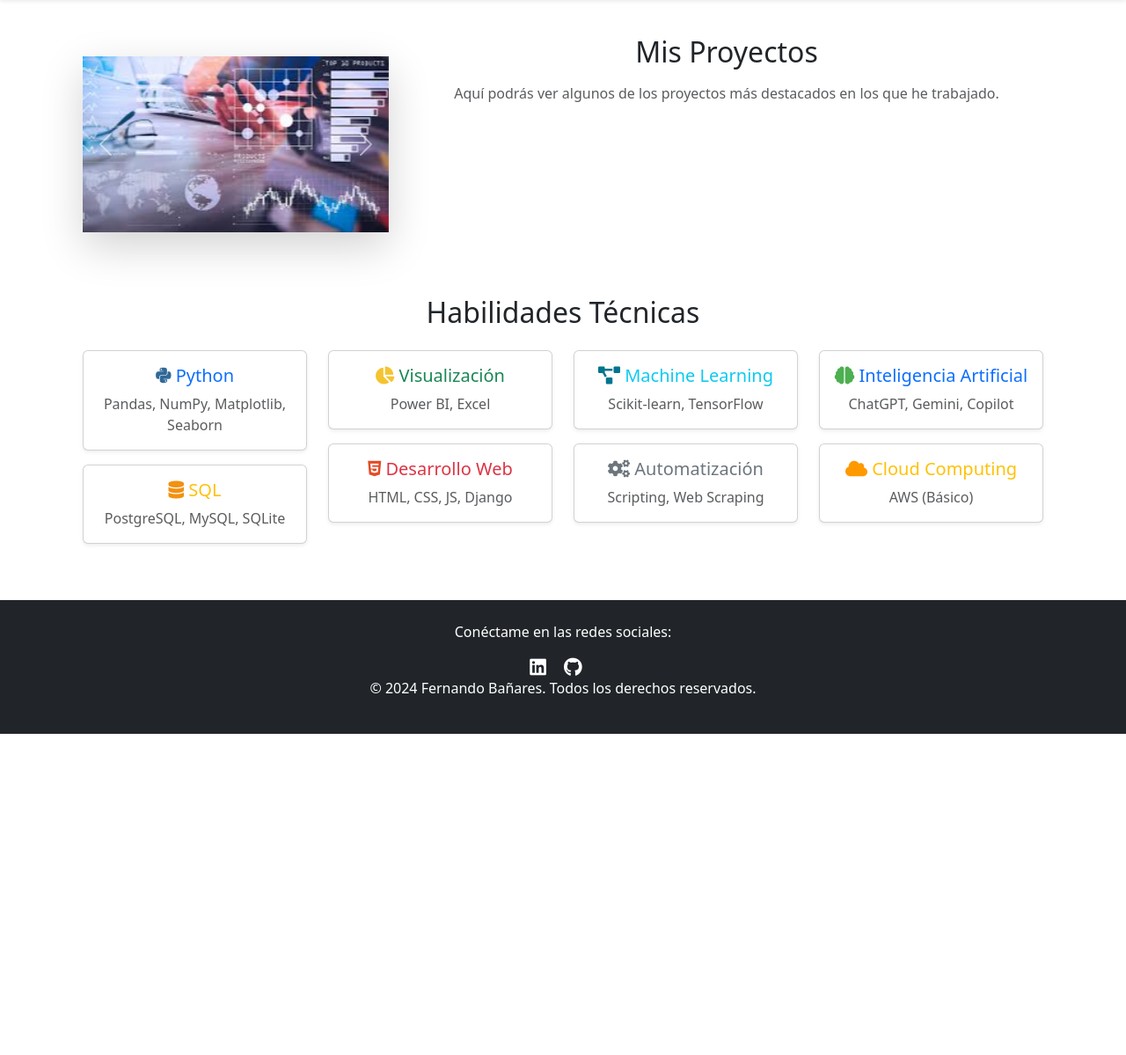
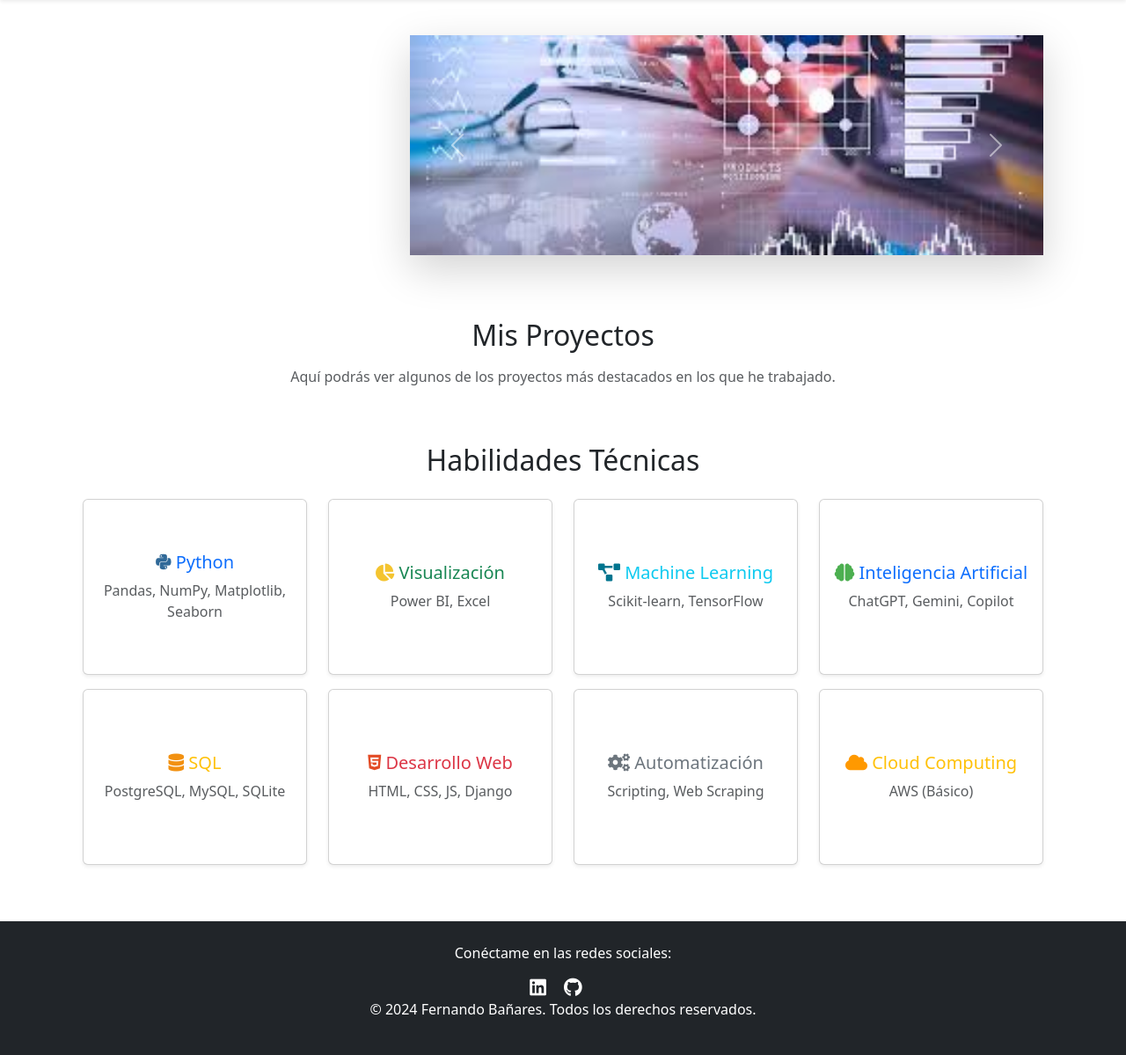
Before and after one commit to fernandobanares/portafolio1, a Django app: page / in a window 1280 px wide. Shown: the part 56-1255 px from the top of the page at 88% size. Before the commit the page ends 890 px from the top, so only its background shows below. Run offline with Django 5.2, Linux system fonts and the light colour scheme; data that the repository does not hold is empty.

Commit message:
se corrige el home

```diff
--- a/templates/home.html
+++ b/templates/home.html
@@ -1,25 +1,43 @@
 {% extends 'base.html' %}
 {% load static %}
 
+{% block title %}Inicio - Fernando Bañares{% endblock %}
+
 {% block content %}
+<!-- Estilos personalizados -->
+<style>
+    .fixed-size {
+        height: 250px; /* Altura fija para imágenes del carrusel */
+        object-fit: cover; /* Recorta proporcionalmente para ajustar al contenedor */
+    }
+    .card {
+        min-height: 200px; /* Altura mínima para las tarjetas */
+    }
+    .list-group-item img {
+        object-fit: cover;
+        border-radius: 5px;
+    }
+</style>
+
 <div class="container">
-    <div class="row">
-        <!-- Columna de información personal y resumen -->
+    <!-- Información personal y Carrusel -->
+    <div class="row mb-5">
         <div class="col-md-6 col-lg-4 mb-4 text-center">
             <h1 class="display-4 mb-4">{{ nombre }}</h1>
             <p class="lead mb-4">{{ descripcion }}</p>
+        </div>
 
-            <!-- Carrusel de Imágenes -->
+        <div class="col-md-6 col-lg-8 mb-4">
             <div id="portfolioCarousel" class="carousel slide shadow-lg rounded" data-bs-ride="carousel" data-bs-interval="5000">
                 <div class="carousel-inner">
                     <div class="carousel-item active">
-                        <img src="{% static 'images/img1.jpg' %}" class="d-block w-100 img-fluid fixed-size" alt="Descripción de Imagen 1">
+                        <img src="{% static 'images/img1.jpg' %}" class="d-block w-100 fixed-size" alt="Imagen 1">
                     </div>
                     <div class="carousel-item">
-                        <img src="{% static 'images/img2.jpg' %}" class="d-block w-100 img-fluid fixed-size" alt="Descripción de Imagen 2">
+                        <img src="{% static 'images/img2.jpg' %}" class="d-block w-100 fixed-size" alt="Imagen 2">
                     </div>
                     <div class="carousel-item">
-                        <img src="{% static 'images/img3.jpg' %}" class="d-block w-100 img-fluid fixed-size" alt="Descripción de Imagen 3">
+                        <img src="{% static 'images/img3.jpg' %}" class="d-block w-100 fixed-size" alt="Imagen 3">
                     </div>
                 </div>
                 <button class="carousel-control-prev" type="button" data-bs-target="#portfolioCarousel" data-bs-slide="prev">
@@ -32,12 +50,16 @@
                 </button>
             </div>
         </div>
+    </div>
 
-        <!-- Columna de proyectos -->
-        <div class="col-md-6 col-lg-8 mb-4 text-center">
+    <!-- Proyectos -->
+    <div class="row mb-5">
+        <div class="col-12 text-center">
             <h2 class="mb-3">Mis Proyectos</h2>
             <p class="text-muted">Aquí podrás ver algunos de los proyectos más destacados en los que he trabajado.</p>
-            <ul class="list-group">
+        </div>
+        <div class="col-12">
+            <ul class="list-group shadow">
                 {% for proyecto in proyectos %}
                 <li class="list-group-item d-flex justify-content-between align-items-center">
                     <img src="{{ proyecto.imagen_principal.url }}" class="img-thumbnail" width="50" height="50" alt="{{ proyecto.titulo }}">
@@ -49,14 +71,12 @@
         </div>
     </div>
 
-    <!-- Sección de Habilidades Técnicas -->
-    <div class="mt-5 text-center">
+    <!-- Habilidades Técnicas -->
+    <div class="row mb-5 text-center">
         <h2 class="mb-4">Habilidades Técnicas</h2>
-        <div class="row">
-            <!-- Columna 1 -->
         <div class="col-md-6 col-lg-3">
             <div class="card shadow-sm rounded mb-3">
-                    <div class="card-body">
+                <div class="card-body d-flex flex-column justify-content-center align-items-center">
                     <h5 class="card-title text-primary">
                         <i class="fab fa-python" style="color: #306998;"></i> Python
                     </h5>
@@ -64,7 +84,7 @@
                 </div>
             </div>
             <div class="card shadow-sm rounded mb-3">
-                    <div class="card-body">
+                <div class="card-body d-flex flex-column justify-content-center align-items-center">
                     <h5 class="card-title text-warning">
                         <i class="fas fa-database" style="color: #f29111;"></i> SQL
                     </h5>
@@ -72,10 +92,10 @@
                 </div>
             </div>
         </div>
-            <!-- Columna 2 -->
+
         <div class="col-md-6 col-lg-3">
             <div class="card shadow-sm rounded mb-3">
-                    <div class="card-body">
+                <div class="card-body d-flex flex-column justify-content-center align-items-center">
                     <h5 class="card-title text-success">
                         <i class="fas fa-chart-pie" style="color: #f4c430;"></i> Visualización
                     </h5>
@@ -83,7 +103,7 @@
                 </div>
             </div>
             <div class="card shadow-sm rounded mb-3">
-                    <div class="card-body">
+                <div class="card-body d-flex flex-column justify-content-center align-items-center">
                     <h5 class="card-title text-danger">
                         <i class="fab fa-html5" style="color: #e34c26;"></i> Desarrollo Web
                     </h5>
@@ -91,10 +111,10 @@
                 </div>
             </div>
         </div>
-            <!-- Columna 3 -->
+
         <div class="col-md-6 col-lg-3">
             <div class="card shadow-sm rounded mb-3">
-                    <div class="card-body">
+                <div class="card-body d-flex flex-column justify-content-center align-items-center">
                     <h5 class="card-title text-info">
                         <i class="fas fa-project-diagram" style="color: #00758f;"></i> Machine Learning
                     </h5>
@@ -102,7 +122,7 @@
                 </div>
             </div>
             <div class="card shadow-sm rounded mb-3">
-                    <div class="card-body">
+                <div class="card-body d-flex flex-column justify-content-center align-items-center">
                     <h5 class="card-title text-secondary">
                         <i class="fas fa-cogs" style="color: #6c757d;"></i> Automatización
                     </h5>
@@ -110,10 +130,10 @@
                 </div>
             </div>
         </div>
-            <!-- Columna 4 -->
+
         <div class="col-md-6 col-lg-3">
             <div class="card shadow-sm rounded mb-3">
-                    <div class="card-body">
+                <div class="card-body d-flex flex-column justify-content-center align-items-center">
                     <h5 class="card-title text-primary">
                         <i class="fas fa-brain" style="color: #4caf50;"></i> Inteligencia Artificial
                     </h5>
@@ -121,7 +141,7 @@
                 </div>
             </div>
             <div class="card shadow-sm rounded">
-                    <div class="card-body">
+                <div class="card-body d-flex flex-column justify-content-center align-items-center">
                     <h5 class="card-title text-warning">
                         <i class="fas fa-cloud" style="color: #ff9900;"></i> Cloud Computing
                     </h5>
@@ -131,13 +151,4 @@
         </div>
     </div>
 </div>
-</div>
-
-<!-- Custom CSS for fixed image sizes -->
-<style>
-    .fixed-size {
-        height: 200px;
-        object-fit: cover;
-    }
-</style>
 {% endblock %}
```
Lines whose indentation alone changed are shown as unchanged.
